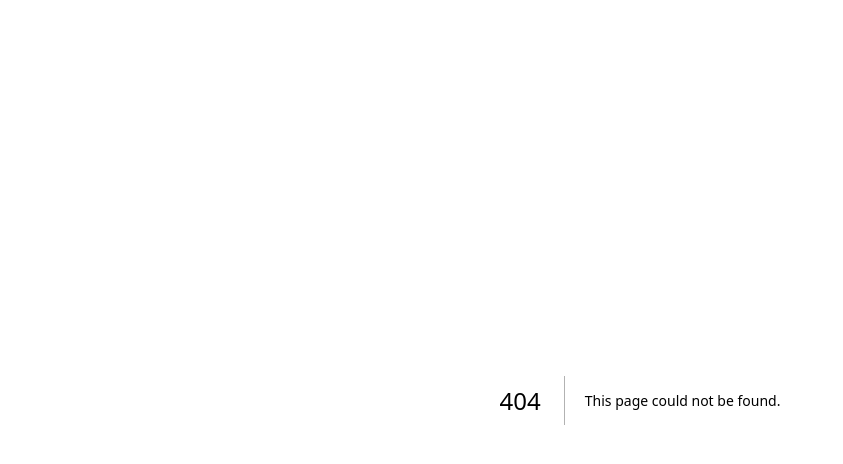
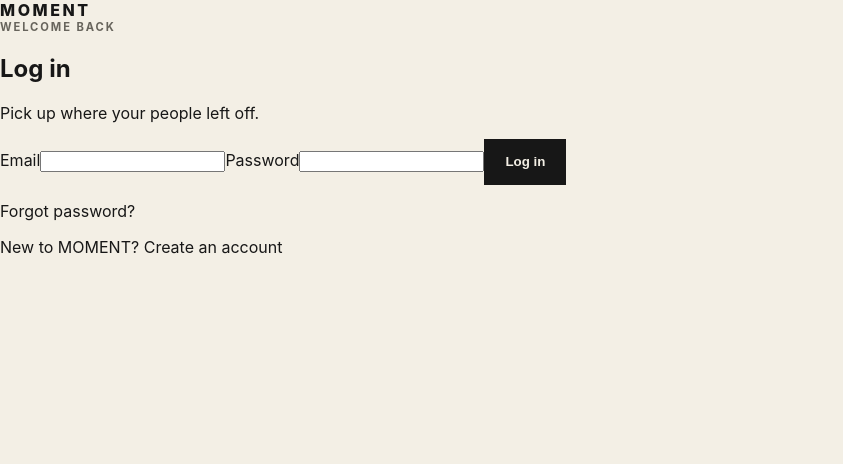
Before and after one commit to sivanagalokesh/moment, a Next.js app: page /login in a window 1280 px wide. Before the commit this address had no page. Shown: the top 464 px of the page, without its empty margins (0-843 px from the left). Built offline with nearby package versions, Linux system fonts and the light colour scheme.

Commit message:
feat: implement Supabase login

```diff
--- /dev/null
+++ b/app/login/page.tsx
@@ -0,0 +1,24 @@
+'use client';
+
+import { FormEvent, useState } from "react";
+import Link from "next/link";
+import { createSupabaseBrowserClient } from "../../lib/supabase/client";
+
+export default function Login() {
+  const [email,setEmail]=useState("");
+  const [password,setPassword]=useState("");
+  const [message,setMessage]=useState("");
+  const [busy,setBusy]=useState(false);
+
+  async function submit(event:FormEvent<HTMLFormElement>) {
+    event.preventDefault(); setMessage(""); setBusy(true);
+    try {
+      const supabase=createSupabaseBrowserClient();
+      const {error}=await supabase.auth.signInWithPassword({email,password});
+      if(error) throw error;
+      window.location.assign("/app");
+    } catch(error) { setMessage(error instanceof Error?error.message:"Could not log in."); }
+    finally { setBusy(false); }
+  }
+  return <main className="auth-page"><Link href="/" className="brand">MOMENT</Link><section className="auth-card"><p className="eyebrow">WELCOME BACK</p><h1>Log in</h1><p className="auth-intro">Pick up where your people left off.</p><form onSubmit={submit} className="auth-form"><label>Email<input type="email" value={email} onChange={e=>setEmail(e.target.value)} required autoComplete="email"/></label><label>Password<input type="password" value={password} onChange={e=>setPassword(e.target.value)} required autoComplete="current-password"/></label><button className="button button-dark" disabled={busy}>{busy?"Logging in…":"Log in"}</button></form>{message&&<p role="status" className="form-message">{message}</p>}<p className="auth-foot"><Link href="/forgot-password">Forgot password?</Link></p><p className="auth-foot">New to MOMENT? <Link href="/signup">Create an account</Link></p></section></main>;
+}
```
